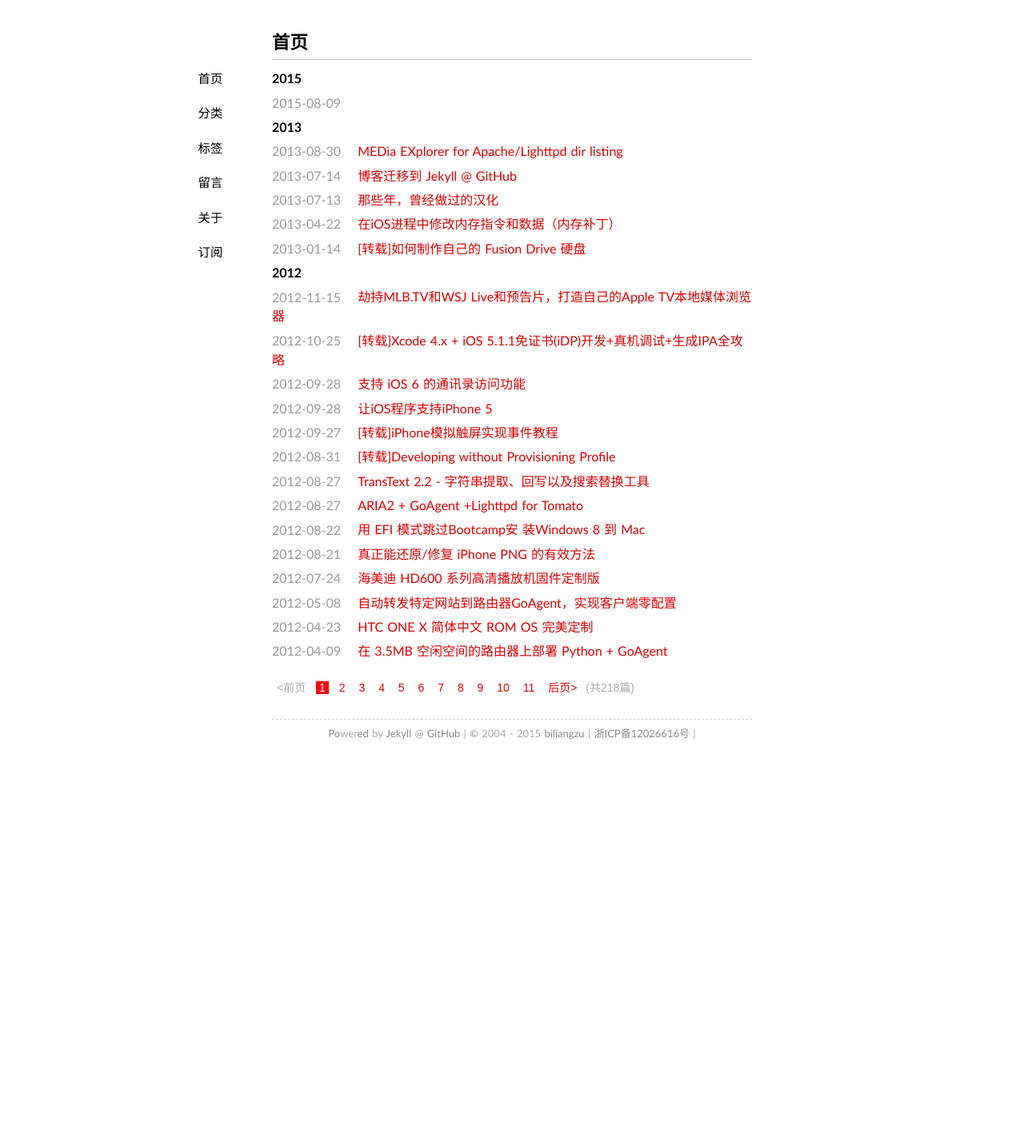
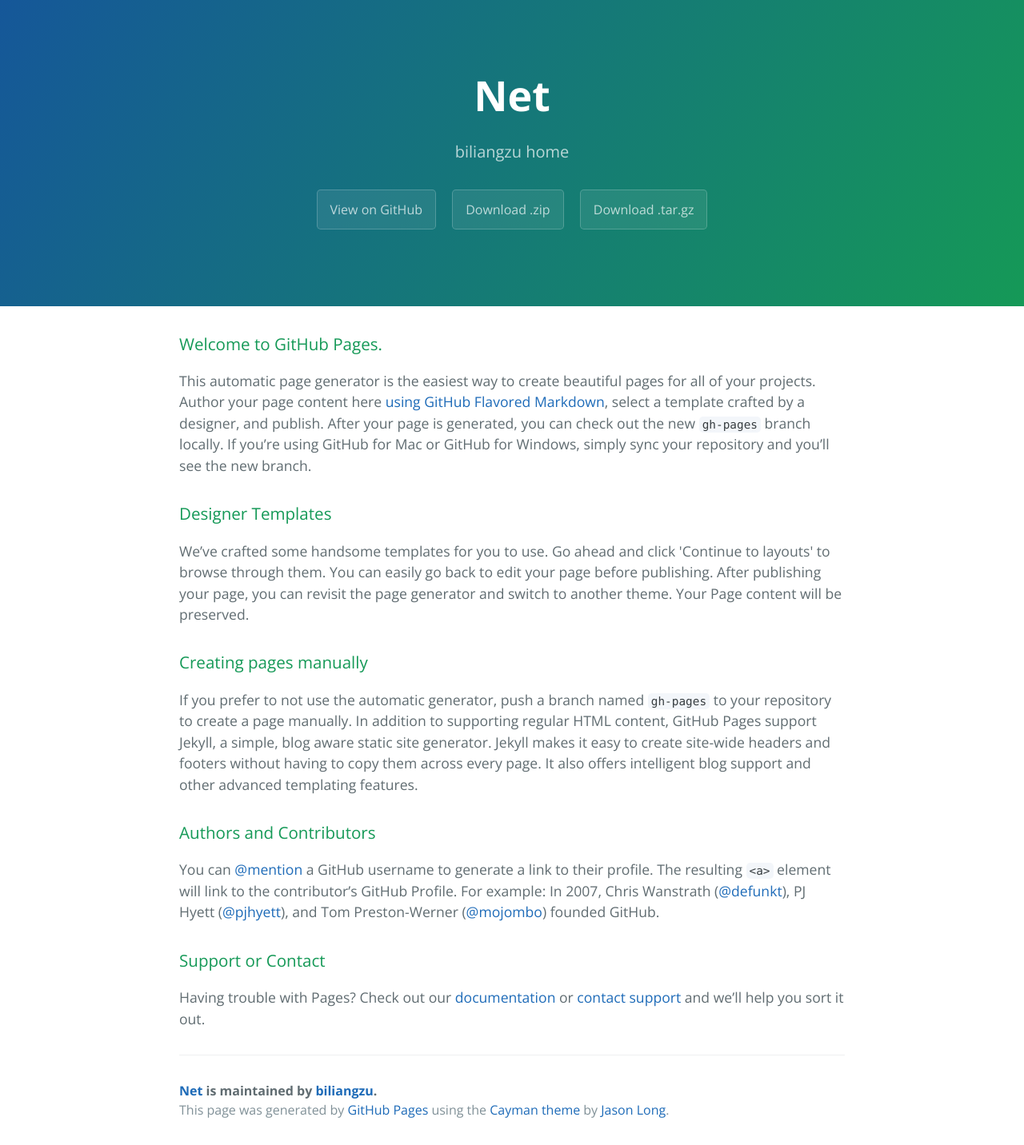
Before and after one commit to biliangzu/NET, a Jekyll site: the page index.html, which Jekyll copies as it is, in a window 1280 px wide. Shown: the whole page at 80% size. Built offline with Jekyll 4.4.1, drawn with Linux system fonts in a browser that asks for light colours; some web fonts are replaced; Markdown is read by kramdown in place of the engine named in the settings; the list of posts is cut into pages by our own code; comment, search, counter and statistics services are not loaded; before the commit the page ends 961 px from its top, so only the background shows below that.

Commit message:
Create gh-pages branch via GitHub

```diff
--- a/index.html
+++ b/index.html
@@ -1,55 +1,57 @@
----
-title: 首页
-layout: page
----
+<!DOCTYPE html>
+<html lang="en-us">
+  <head>
+    <meta charset="UTF-8">
+    <title>Net by biliangzu</title>
+    <meta name="viewport" content="width=device-width, initial-scale=1">
+    <link rel="stylesheet" type="text/css" href="stylesheets/normalize.css" media="screen">
+    <link href='https://fonts.googleapis.com/css?family=Open+Sans:400,700' rel='stylesheet' type='text/css'>
+    <link rel="stylesheet" type="text/css" href="stylesheets/stylesheet.css" media="screen">
+    <link rel="stylesheet" type="text/css" href="stylesheets/github-light.css" media="screen">
+  </head>
+  <body>
+    <section class="page-header">
+      <h1 class="project-name">Net</h1>
+      <h2 class="project-tagline">biliangzu home</h2>
+      <a href="https://github.com/biliangzu/NET" class="btn">View on GitHub</a>
+      <a href="https://github.com/biliangzu/NET/zipball/master" class="btn">Download .zip</a>
+      <a href="https://github.com/biliangzu/NET/tarball/master" class="btn">Download .tar.gz</a>
+    </section>
 
-<ul class="listing">
-{% for post in paginator.posts %}
-  {% capture y %}{{post.date | date:"%Y"}}{% endcapture %}
-  {% if year != y %}
-    {% assign year = y %}
-    <li class="listing-seperator">{{ y }}</li>
-  {% endif %}
-  <li class="listing-item">
-    <time datetime="{{ post.date | date:"%Y-%m-%d" }}">{{ post.date | date:"%Y-%m-%d" }}</time>
-    <a href="{{ post.url }}" title="{{ post.title }}">{{ post.title }}</a>
-    {% if site.truncate %}
-    <p>{{ post.content | strip_html | truncate: site.truncate }}</p>
-    {% endif%}
-  </li>
-{% endfor %}
-</ul>
+    <section class="main-content">
+      <h3>
+<a id="welcome-to-github-pages" class="anchor" href="#welcome-to-github-pages" aria-hidden="true"><span class="octicon octicon-link"></span></a>Welcome to GitHub Pages.</h3>
 
-<div id="post-pagination" class="paginator">
+<p>This automatic page generator is the easiest way to create beautiful pages for all of your projects. Author your page content here <a href="https://guides.github.com/features/mastering-markdown/">using GitHub Flavored Markdown</a>, select a template crafted by a designer, and publish. After your page is generated, you can check out the new <code>gh-pages</code> branch locally. If you’re using GitHub for Mac or GitHub for Windows, simply sync your repository and you’ll see the new branch.</p>
 
-  {% if paginator.previous_page %}
-    {% if paginator.previous_page == 1 %}
-    <a href="/"><前页</a>
-    {% else %}
-    <a href="/page{{paginator.previous_page}}">&lt;前页</a>
-    {% endif %}
-  {% else %}
-    <span class="previous disabled">&lt;前页</span>
-  {% endif %}
+<h3>
+<a id="designer-templates" class="anchor" href="#designer-templates" aria-hidden="true"><span class="octicon octicon-link"></span></a>Designer Templates</h3>
 
-      {% if paginator.page == 1 %}
-      <span class="current-page">1</span>
-      {% else %}
-      <a href="/">1</a>
-      {% endif %}
+<p>We’ve crafted some handsome templates for you to use. Go ahead and click 'Continue to layouts' to browse through them. You can easily go back to edit your page before publishing. After publishing your page, you can revisit the page generator and switch to another theme. Your Page content will be preserved.</p>
 
-    {% for count in (2..paginator.total_pages) %}
-      {% if count == paginator.page %}
-      <span class="current-page">{{count}}</span>
-      {% else %}
-      <a href="/page{{count}}">{{count}}</a>
-      {% endif %}
-    {% endfor %}
+<h3>
+<a id="creating-pages-manually" class="anchor" href="#creating-pages-manually" aria-hidden="true"><span class="octicon octicon-link"></span></a>Creating pages manually</h3>
 
-  {% if paginator.next_page %}
-    <a class="next" href="/page{{paginator.next_page}}">后页&gt;</a>
-  {% else %}
-    <span class="next disabled" >后页&gt;</span>
-  {% endif %}
-  (共{{ paginator.total_posts }}篇)
-</div>
+<p>If you prefer to not use the automatic generator, push a branch named <code>gh-pages</code> to your repository to create a page manually. In addition to supporting regular HTML content, GitHub Pages support Jekyll, a simple, blog aware static site generator. Jekyll makes it easy to create site-wide headers and footers without having to copy them across every page. It also offers intelligent blog support and other advanced templating features.</p>
+
+<h3>
+<a id="authors-and-contributors" class="anchor" href="#authors-and-contributors" aria-hidden="true"><span class="octicon octicon-link"></span></a>Authors and Contributors</h3>
+
+<p>You can <a href="https://github.com/blog/821" class="user-mention">@mention</a> a GitHub username to generate a link to their profile. The resulting <code>&lt;a&gt;</code> element will link to the contributor’s GitHub Profile. For example: In 2007, Chris Wanstrath (<a href="https://github.com/defunkt" class="user-mention">@defunkt</a>), PJ Hyett (<a href="https://github.com/pjhyett" class="user-mention">@pjhyett</a>), and Tom Preston-Werner (<a href="https://github.com/mojombo" class="user-mention">@mojombo</a>) founded GitHub.</p>
+
+<h3>
+<a id="support-or-contact" class="anchor" href="#support-or-contact" aria-hidden="true"><span class="octicon octicon-link"></span></a>Support or Contact</h3>
+
+<p>Having trouble with Pages? Check out our <a href="https://help.github.com/pages">documentation</a> or <a href="https://github.com/contact">contact support</a> and we’ll help you sort it out.</p>
+
+      <footer class="site-footer">
+        <span class="site-footer-owner"><a href="https://github.com/biliangzu/NET">Net</a> is maintained by <a href="https://github.com/biliangzu">biliangzu</a>.</span>
+
+        <span class="site-footer-credits">This page was generated by <a href="https://pages.github.com">GitHub Pages</a> using the <a href="https://github.com/jasonlong/cayman-theme">Cayman theme</a> by <a href="https://twitter.com/jasonlong">Jason Long</a>.</span>
+      </footer>
+
+    </section>
+
+
+  </body>
+</html>
--- /dev/null
+++ b/stylesheets/github-light.css
@@ -0,0 +1,115 @@
+/*
+   Copyright 2014 GitHub Inc.
+
+   Licensed under the Apache License, Version 2.0 (the "License");
+   you may not use this file except in compliance with the License.
+   You may obtain a copy of the License at
+
+       http://www.apache.org/licenses/LICENSE-2.0
+
+   Unless required by applicable law or agreed to in writing, software
+   distributed under the License is distributed on an "AS IS" BASIS,
+   WITHOUT WARRANTIES OR CONDITIONS OF ANY KIND, either express or implied.
+   See the License for the specific language governing permissions and
+   limitations under the License.
+
+*/
+
+.pl-c /* comment */ {
+  color: #969896;
+}
+
+.pl-c1      /* constant, markup.raw, meta.diff.header, meta.module-reference, meta.property-name, support, support.constant, support.variable, variable.other.constant */,
+.pl-s .pl-v /* string variable */ {
+  color: #0086b3;
+}
+
+.pl-e  /* entity */,
+.pl-en /* entity.name */ {
+  color: #795da3;
+}
+
+.pl-s .pl-s1 /* string source */,
+.pl-smi      /* storage.modifier.import, storage.modifier.package, storage.type.java, variable.other, variable.parameter.function */ {
+  color: #333;
+}
+
+.pl-ent /* entity.name.tag */ {
+  color: #63a35c;
+}
+
+.pl-k /* keyword, storage, storage.type */ {
+  color: #a71d5d;
+}
+
+.pl-pds              /* punctuation.definition.string, string.regexp.character-class */,
+.pl-s                /* string */,
+.pl-s .pl-pse .pl-s1 /* string punctuation.section.embedded source */,
+.pl-sr               /* string.regexp */,
+.pl-sr .pl-cce       /* string.regexp constant.character.escape */,
+.pl-sr .pl-sra       /* string.regexp string.regexp.arbitrary-repitition */,
+.pl-sr .pl-sre       /* string.regexp source.ruby.embedded */ {
+  color: #183691;
+}
+
+.pl-v /* variable */ {
+  color: #ed6a43;
+}
+
+.pl-id /* invalid.deprecated */ {
+  color: #b52a1d;
+}
+
+.pl-ii /* invalid.illegal */ {
+  background-color: #b52a1d;
+  color: #f8f8f8;
+}
+
+.pl-sr .pl-cce /* string.regexp constant.character.escape */ {
+  color: #63a35c;
+  font-weight: bold;
+}
+
+.pl-ml /* markup.list */ {
+  color: #693a17;
+}
+
+.pl-mh        /* markup.heading */,
+.pl-mh .pl-en /* markup.heading entity.name */,
+.pl-ms        /* meta.separator */ {
+  color: #1d3e81;
+  font-weight: bold;
+}
+
+.pl-mq /* markup.quote */ {
+  color: #008080;
+}
+
+.pl-mi /* markup.italic */ {
+  color: #333;
+  font-style: italic;
+}
+
+.pl-mb /* markup.bold */ {
+  color: #333;
+  font-weight: bold;
+}
+
+.pl-md /* markup.deleted, meta.diff.header.from-file */ {
+  background-color: #ffecec;
+  color: #bd2c00;
+}
+
+.pl-mi1 /* markup.inserted, meta.diff.header.to-file */ {
+  background-color: #eaffea;
+  color: #55a532;
+}
+
+.pl-mdr /* meta.diff.range */ {
+  color: #795da3;
+  font-weight: bold;
+}
+
+.pl-mo /* meta.output */ {
+  color: #1d3e81;
+}
--- /dev/null
+++ b/stylesheets/stylesheet.css
@@ -0,0 +1,245 @@
+* {
+  box-sizing: border-box; }
+
+body {
+  padding: 0;
+  margin: 0;
+  font-family: "Open Sans", "Helvetica Neue", Helvetica, Arial, sans-serif;
+  font-size: 16px;
+  line-height: 1.5;
+  color: #606c71; }
+
+a {
+  color: #1e6bb8;
+  text-decoration: none; }
+  a:hover {
+    text-decoration: underline; }
+
+.btn {
+  display: inline-block;
+  margin-bottom: 1rem;
+  color: rgba(255, 255, 255, 0.7);
+  background-color: rgba(255, 255, 255, 0.08);
+  border-color: rgba(255, 255, 255, 0.2);
+  border-style: solid;
+  border-width: 1px;
+  border-radius: 0.3rem;
+  transition: color 0.2s, background-color 0.2s, border-color 0.2s; }
+  .btn + .btn {
+    margin-left: 1rem; }
+
+.btn:hover {
+  color: rgba(255, 255, 255, 0.8);
+  text-decoration: none;
+  background-color: rgba(255, 255, 255, 0.2);
+  border-color: rgba(255, 255, 255, 0.3); }
+
+@media screen and (min-width: 64em) {
+  .btn {
+    padding: 0.75rem 1rem; } }
+
+@media screen and (min-width: 42em) and (max-width: 64em) {
+  .btn {
+    padding: 0.6rem 0.9rem;
+    font-size: 0.9rem; } }
+
+@media screen and (max-width: 42em) {
+  .btn {
+    display: block;
+    width: 100%;
+    padding: 0.75rem;
+    font-size: 0.9rem; }
+    .btn + .btn {
+      margin-top: 1rem;
+      margin-left: 0; } }
+
+.page-header {
+  color: #fff;
+  text-align: center;
+  background-color: #159957;
+  background-image: linear-gradient(120deg, #155799, #159957); }
+
+@media screen and (min-width: 64em) {
+  .page-header {
+    padding: 5rem 6rem; } }
+
+@media screen and (min-width: 42em) and (max-width: 64em) {
+  .page-header {
+    padding: 3rem 4rem; } }
+
+@media screen and (max-width: 42em) {
+  .page-header {
+    padding: 2rem 1rem; } }
+
+.project-name {
+  margin-top: 0;
+  margin-bottom: 0.1rem; }
+
+@media screen and (min-width: 64em) {
+  .project-name {
+    font-size: 3.25rem; } }
+
+@media screen and (min-width: 42em) and (max-width: 64em) {
+  .project-name {
+    font-size: 2.25rem; } }
+
+@media screen and (max-width: 42em) {
+  .project-name {
+    font-size: 1.75rem; } }
+
+.project-tagline {
+  margin-bottom: 2rem;
+  font-weight: normal;
+  opacity: 0.7; }
+
+@media screen and (min-width: 64em) {
+  .project-tagline {
+    font-size: 1.25rem; } }
+
+@media screen and (min-width: 42em) and (max-width: 64em) {
+  .project-tagline {
+    font-size: 1.15rem; } }
+
+@media screen and (max-width: 42em) {
+  .project-tagline {
+    font-size: 1rem; } }
+
+.main-content :first-child {
+  margin-top: 0; }
+.main-content img {
+  max-width: 100%; }
+.main-content h1, .main-content h2, .main-content h3, .main-content h4, .main-content h5, .main-content h6 {
+  margin-top: 2rem;
+  margin-bottom: 1rem;
+  font-weight: normal;
+  color: #159957; }
+.main-content p {
+  margin-bottom: 1em; }
+.main-content code {
+  padding: 2px 4px;
+  font-family: Consolas, "Liberation Mono", Menlo, Courier, monospace;
+  font-size: 0.9rem;
+  color: #383e41;
+  background-color: #f3f6fa;
+  border-radius: 0.3rem; }
+.main-content pre {
+  padding: 0.8rem;
+  margin-top: 0;
+  margin-bottom: 1rem;
+  font: 1rem Consolas, "Liberation Mono", Menlo, Courier, monospace;
+  color: #567482;
+  word-wrap: normal;
+  background-color: #f3f6fa;
+  border: solid 1px #dce6f0;
+  border-radius: 0.3rem; }
+  .main-content pre > code {
+    padding: 0;
+    margin: 0;
+    font-size: 0.9rem;
+    color: #567482;
+    word-break: normal;
+    white-space: pre;
+    background: transparent;
+    border: 0; }
+.main-content .highlight {
+  margin-bottom: 1rem; }
+  .main-content .highlight pre {
+    margin-bottom: 0;
+    word-break: normal; }
+.main-content .highlight pre, .main-content pre {
+  padding: 0.8rem;
+  overflow: auto;
+  font-size: 0.9rem;
+  line-height: 1.45;
+  border-radius: 0.3rem; }
+.main-content pre code, .main-content pre tt {
+  display: inline;
+  max-width: initial;
+  padding: 0;
+  margin: 0;
+  overflow: initial;
+  line-height: inherit;
+  word-wrap: normal;
+  background-color: transparent;
+  border: 0; }
+  .main-content pre code:before, .main-content pre code:after, .main-content pre tt:before, .main-content pre tt:after {
+    content: normal; }
+.main-content ul, .main-content ol {
+  margin-top: 0; }
+.main-content blockquote {
+  padding: 0 1rem;
+  margin-left: 0;
+  color: #819198;
+  border-left: 0.3rem solid #dce6f0; }
+  .main-content blockquote > :first-child {
+    margin-top: 0; }
+  .main-content blockquote > :last-child {
+    margin-bottom: 0; }
+.main-content table {
+  display: block;
+  width: 100%;
+  overflow: auto;
+  word-break: normal;
+  word-break: keep-all; }
+  .main-content table th {
+    font-weight: bold; }
+  .main-content table th, .main-content table td {
+    padding: 0.5rem 1rem;
+    border: 1px solid #e9ebec; }
+.main-content dl {
+  padding: 0; }
+  .main-content dl dt {
+    padding: 0;
+    margin-top: 1rem;
+    font-size: 1rem;
+    font-weight: bold; }
+  .main-content dl dd {
+    padding: 0;
+    margin-bottom: 1rem; }
+.main-content hr {
+  height: 2px;
+  padding: 0;
+  margin: 1rem 0;
+  background-color: #eff0f1;
+  border: 0; }
+
+@media screen and (min-width: 64em) {
+  .main-content {
+    max-width: 64rem;
+    padding: 2rem 6rem;
+    margin: 0 auto;
+    font-size: 1.1rem; } }
+
+@media screen and (min-width: 42em) and (max-width: 64em) {
+  .main-content {
+    padding: 2rem 4rem;
+    font-size: 1.1rem; } }
+
+@media screen and (max-width: 42em) {
+  .main-content {
+    padding: 2rem 1rem;
+    font-size: 1rem; } }
+
+.site-footer {
+  padding-top: 2rem;
+  margin-top: 2rem;
+  border-top: solid 1px #eff0f1; }
+
+.site-footer-owner {
+  display: block;
+  font-weight: bold; }
+
+.site-footer-credits {
+  color: #819198; }
+
+@media screen and (min-width: 64em) {
+  .site-footer {
+    font-size: 1rem; } }
+
+@media screen and (min-width: 42em) and (max-width: 64em) {
+  .site-footer {
+    font-size: 1rem; } }
+
+@media screen and (max-width: 42em) {
+  .site-footer {
+    font-size: 0.9rem; } }
```
Also changed, not shown: params.json (added, +1 -0 lines), stylesheets/normalize.css (added).
